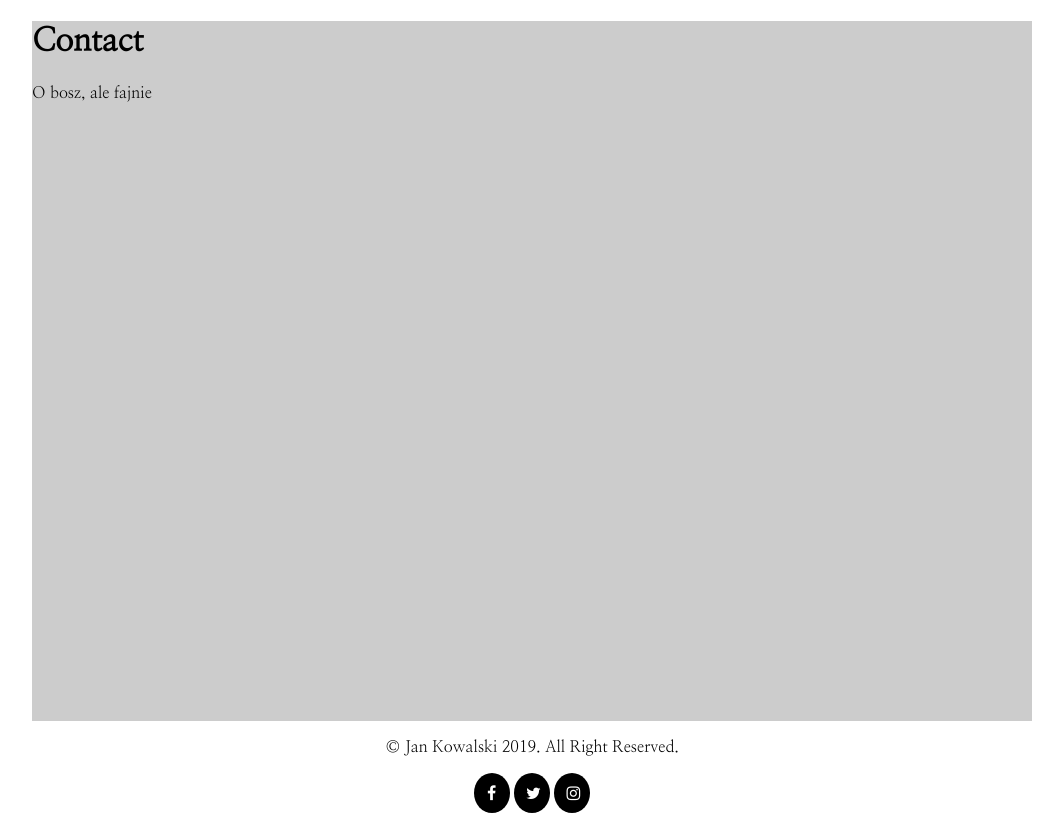
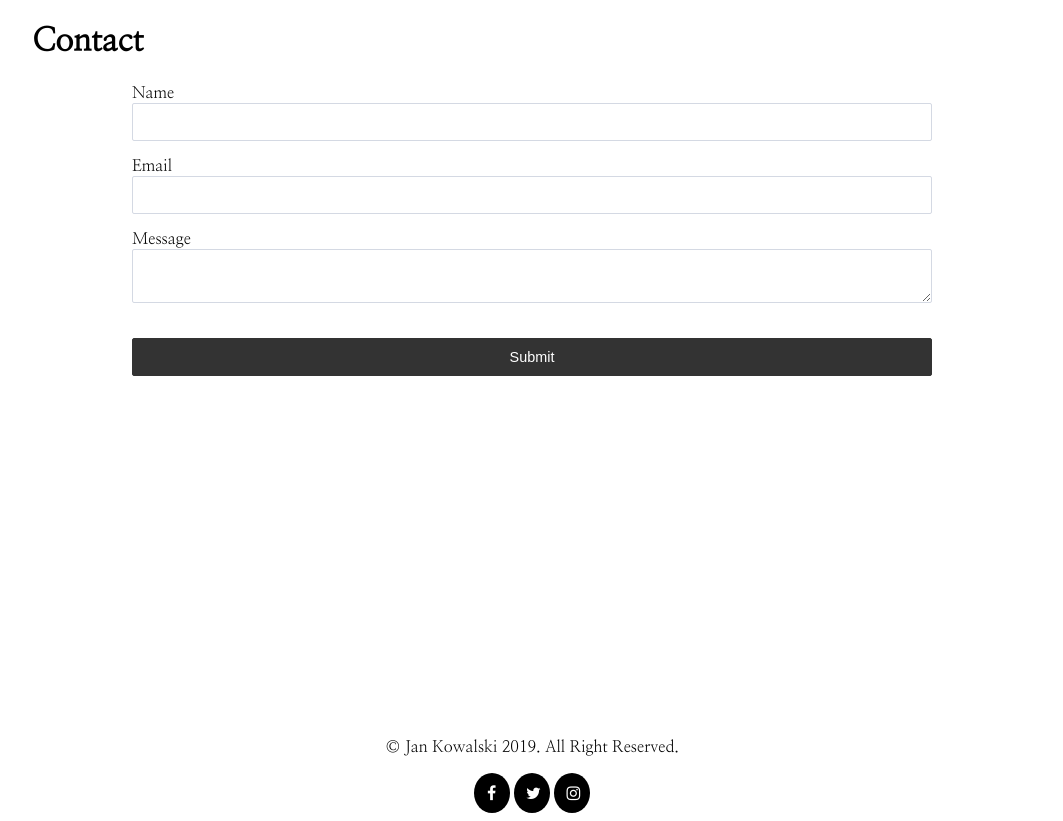
Before and after one commit to nokia-wroclaw/innovativeproject-photographers-portfolio, a Flask app: page /contact in a window 1280 px wide. Shown: the part 253-1074 px from the top of the page, without its empty margins (108-1171 px from the left). Run offline with Flask 2, Linux system fonts and the light colour scheme; parts of the project's set-up code (start-up, migrations or seed data) failed here and were passed over.

Commit message:
Woriking forms

```diff
--- /dev/null
+++ b/portfolio/forms.py
@@ -0,0 +1,19 @@
+from flask_wtf import FlaskForm
+from wtforms import StringField, TextField, SubmitField, DateField, TextAreaField
+from wtforms.validators import (DataRequired,
+                                Email,
+                                Length)
+
+
+class ContactForm(FlaskForm):
+    """Contact form."""
+
+    person = StringField('Name', [
+        DataRequired()])
+    email = StringField('Email', [
+        Email(message='Not a valid email address.'),
+        DataRequired()])
+    body = TextAreaField('Message', [
+        DataRequired(),
+        Length(min=4, message='Your message is too short.')])
+    submit = SubmitField('Submit')
--- a/portfolio/portfolio.py
+++ b/portfolio/portfolio.py
@@ -1,7 +1,9 @@
 from flask import Flask, render_template, url_for
+from forms import ContactForm
 import os
 
 app = Flask(__name__)
+app.config['SECRET_KEY'] = 'shgfuyabdkjfbasydg264517837rADSAHGDFG'
 
 @app.route('/')
 def home():
@@ -12,9 +14,13 @@ def home():
 def about():
     return render_template('about.html', title='About', name='Jan Kowalski')
 
-@app.route("/contact")
+@app.route("/contact", methods=('GET', 'POST'))
 def contact():
-    return render_template('contact.html', title='Contact', name='Jan Kowalski')
+    form = ContactForm()
+    if form.validate_on_submit():
+        person = form.person.data
+        form.person.data = ''
+    return render_template('contact.html', title='Contact', name='Jan Kowalski', form=form)
 
 if __name__ == "__main__":
     app.run(debug==True)
--- a/portfolio/static/styles/base.css
+++ b/portfolio/static/styles/base.css
@@ -83,7 +83,7 @@ li a:hover, .dropdown:hover .dropbtn {
   margin: 0 auto;
   max-width: 1000px;
   height: 700px;
-  background-color: #ccc;
+  background-color:white;
 }
 
 /*----------------------------------------------------------------------*/
--- a/portfolio/static/styles/contact.css
+++ b/portfolio/static/styles/contact.css
@@ -0,0 +1,113 @@
+input, textarea, select {
+    padding: 10px 13px;
+    margin-bottom: 15px;
+    width: -webkit-fill-available;
+    border-radius: 2px;
+    border: 1px solid #d4d9e3;
+    font-weight: 200;
+    color: #4d5060;
+    font-family: 'Poppins', sans-serif;
+    transition: all .3s ease-out;
+    font-size: .9em;
+    outline-color: transparent;
+    outline-style: none;
+  }
+
+  select {
+    -webkit-appearance: none;
+  }
+
+  select::after {
+    content: "hello";
+    width: 0;
+    height: 0;
+    border-left: 20px solid transparent;
+    border-right: 20px solid transparent;
+    display: block;
+    border-top: 20px solid #f00;
+  }
+
+  input[type="text"]::placeholder {
+    color: #d4d9e3;
+  }
+
+  input[type="text"]:hover,
+  input[type="password"]:hover,
+  textarea:hover,
+  select:hover {
+    border-color: #333;
+    background: #d1d1d1;
+  }
+
+  input[type="text"]:focus,
+  input[type="password"]:focus,
+  textarea:focus {
+    background: white;
+    border-color: #333;
+    box-shadow: unset;
+  }
+
+  input[type="submit"] {
+    background: #333;
+    border: 0;
+    color: white;
+    border-radius: 2px;
+    margin-top: 15px;
+    font-weight: 400;
+    border: 1px solid #333;
+    transition: all .3s ease-out;
+  }
+
+  input[type="submit"]:hover {
+    cursor: pointer;
+    background: white;
+    color: black;
+  }
+
+  .success-wrapper {
+    background: white;
+    width: 350px;
+    box-shadow: 0 0 5px rgba(65, 67, 144, 0.1);
+    padding: 50px;
+  }
+
+  .errors {
+    list-style: none;
+    margin: 10px 0;
+    position: absolute;
+    z-index: 10;
+    right: -222px;
+    top: 0;
+    bottom: 0;
+    background: #fae7ea;
+    padding: 9px 15px;
+    border-radius: 3px;
+    border: 1px solid #e1c5c5;
+    color: #8d7575;
+    width: 182px;
+    text-align: center;
+    height: fit-content;
+    margin: auto;
+  }
+
+  i {
+    position: absolute;
+    margin: auto;
+    top: 4px;
+    bottom: 0;
+    right: 16px;
+    height: fit-content;
+    color: grey;
+  }
+
+  .g-recaptcha div {
+    margin: auto;
+  }
+  .fromwrapper {
+    position: relative;
+  }
+  form {
+    background: white;
+    width: 80%;
+    margin: auto;
+  }
--- a/portfolio/templates/contact.html
+++ b/portfolio/templates/contact.html
@@ -5,8 +5,37 @@
 {% block content %}
   <div class="main-res">
     <h1> Contact </h1>
-    <p>
-        O bosz, ale fajnie
-    </p>
+    <div class="formwrapper">
+      <form method="POST" action="/">
+        <div class="form-field">{{ form.person.label }} {{ form.person }}
+          {% if form.person.errors %}
+            <ul class="errors">
+              {% for error in form.person.errors %}
+                <li>{{ error }}</li>
+              {% endfor %}
+            </ul>
+          {% endif %}
+        </div>
+        <div class="form-field">{{ form.email.label }} {{ form.email }}
+          {% if form.email.errors %}
+            <ul class="errors">
+              {% for error in form.email.errors %}
+                <li>{{ error }}</li>
+              {% endfor %}
+            </ul>
+          {% endif %}
+        </div>
+        <div class="form-field">{{ form.body.label }} {{ form.body }}
+          {% if form.body.errors %}
+            <ul class="errors">
+              {% for error in form.body.errors %}
+                <li>{{ error }}</li>
+              {% endfor %}
+            </ul>
+          {% endif %}
+        </div>
+        {{ form.submit }}
+      </form>
+    </div>
   </div>
 {% endblock content %}
```
